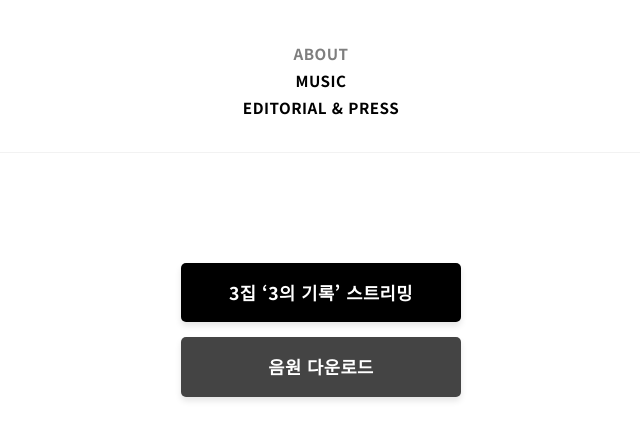
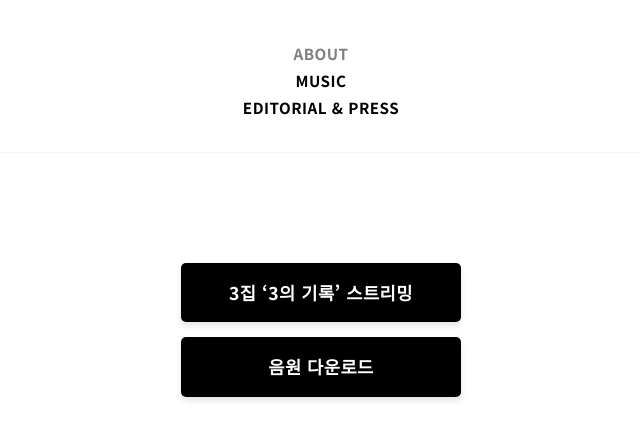
Before and after one commit to kimintelligence/kimintelligence.github.io, a plain HTML site: page index.html in a window 1280 px wide. Shown: the top 424 px of the page, without its empty margins (319-959 px from the left). Drawn offline with Linux system fonts and the light colour scheme; grey boxes are pictures that could not be loaded.

Commit message:
Update index.html

```diff
--- a/index.html
+++ b/index.html
@@ -35,13 +35,7 @@
             background-color: #333;
             transform: translateY(-2px);
         }
-        /* 다운로드 버튼 색상을 살짝 다르게 하여 구분 (원하지 않으시면 이 부분 삭제 가능) */
-        .btn-download {
-            background-color: #444;
-        }
-        .btn-download:hover {
-            background-color: #666;
-        }
+
     </style>
 </head>
 <body>
@@ -58,8 +52,8 @@
     <main class="container">
         <!-- 스트리밍 및 다운로드 버튼 영역 -->
         <div class="btn-container">
-            <a href="https://soundcloud.com/dave-kim-21/sets/3a1/s-m6MFqSd2ady?si=92f7ba7623b64a1ebbf5f7709f119ac3&utm_source=clipboard&utm_medium=text&utm_campaign=social_sharing" class="btn-action" target="_blank">3집 ‘3의 기록’ 스트리밍</a>
-            <a href="https://drive.google.com/drive/folders/1hBn-Y3BWDtkzR8sSVjV8jwr_jATrajs8?usp=drive_link" class="btn-action btn-download" target="_blank">음원 다운로드</a>
+            <a href="https://linktr.ee/collectiveintell" class="btn-action" target="_blank">3집 ‘3의 기록’ 스트리밍</a>
+            <a href="https://drive.google.com/drive/folders/175EAF3_GTVC1WMRu3a5KGdbGQFwbGaQw?usp=sharing" class="btn-action btn-download" target="_blank">음원 다운로드</a>
         </div>
 
         <div class="profile-image-section">
```
